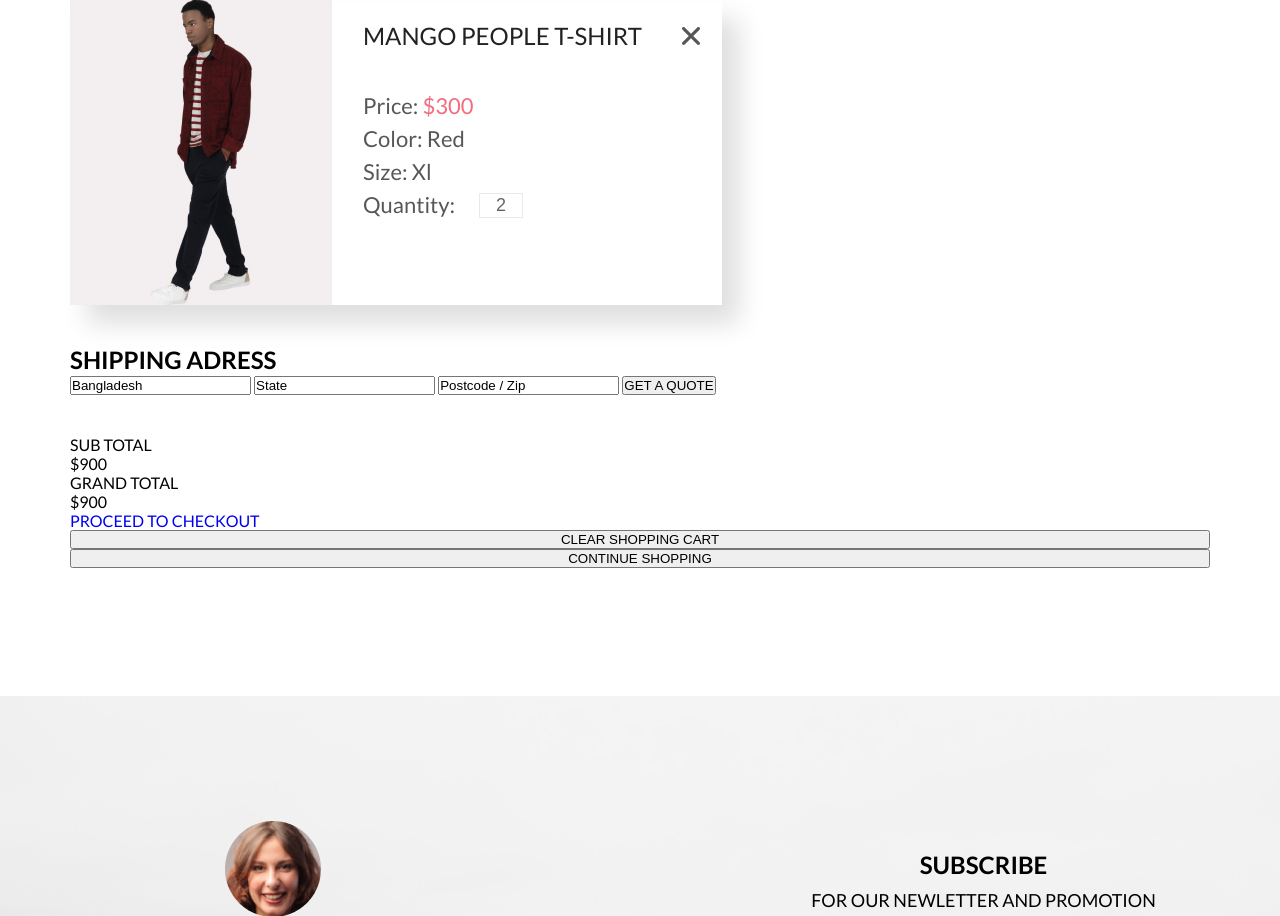
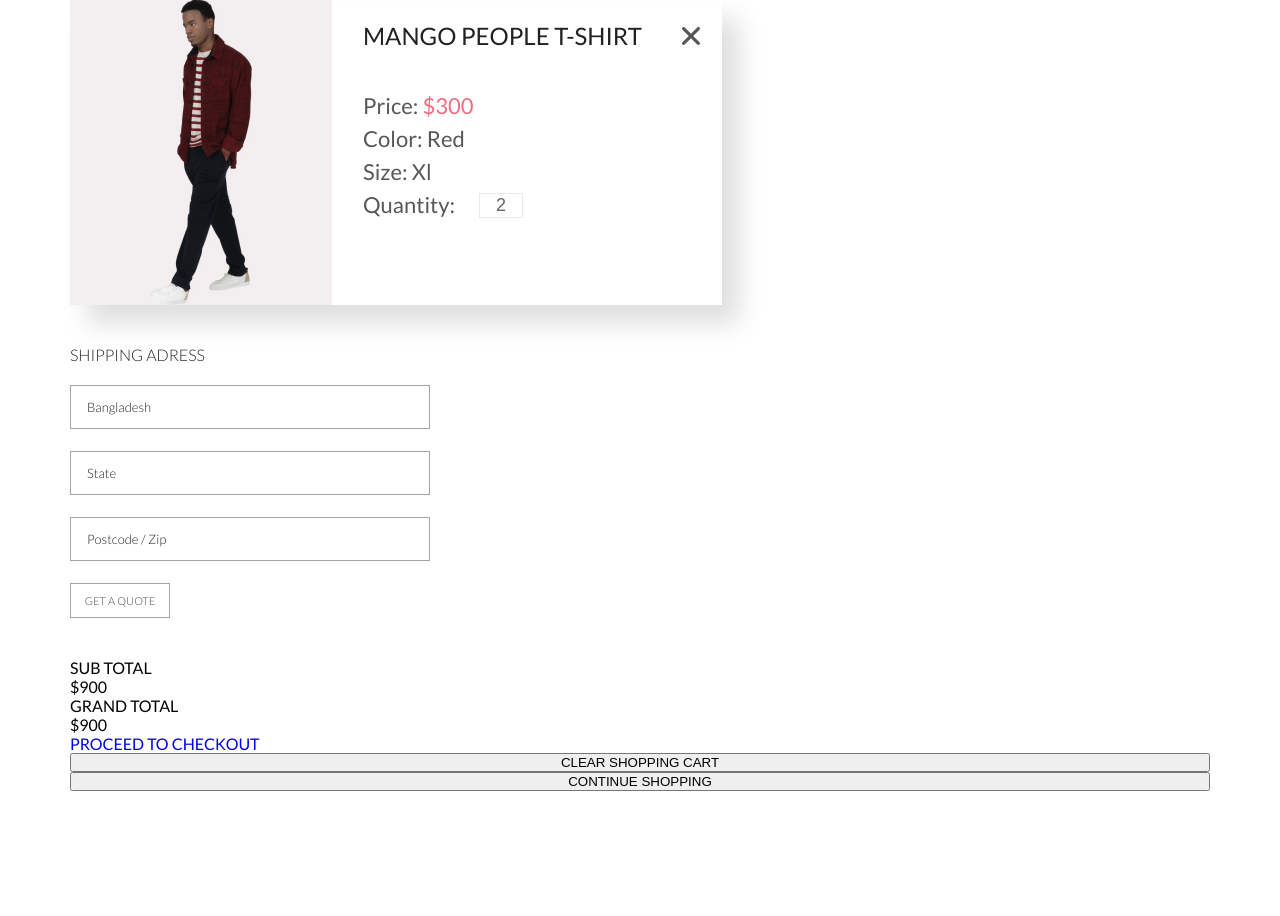
Before and after one commit to StaciBunx/frontend, a PHP site: page /cart.html in a window 1280 px wide. Shown: the part 666-1582 px from the top of the page. Run offline with PHP 8.4, Linux system fonts and the light colour scheme.

Commit message:
feat: add style to address

```diff
--- a/Brand-shop/cart.html
+++ b/Brand-shop/cart.html
@@ -128,10 +128,10 @@
 
                 <div class="address">
                     <h2 class="address__heading">SHIPPING ADRESS</h2>
-                    <form action="#" method="post">
-                        <input type="text" name="country" value="Bangladesh" class="address__input">
-                        <input type="text" name="state" value="State" class="address__input">
-                        <input type="text" name="postcode" value="Postcode / Zip" class="address__input">
+                    <form action="#" method="post" class="address__form">
+                        <input type="text" name="country" placeholder="Bangladesh" class="address__input">
+                        <input type="text" name="state" placeholder="State" class="address__input">
+                        <input type="text" name="postcode" placeholder="Postcode / Zip" class="address__input">
                         <button class="address__button">GET A QUOTE</button>
                     </form>
                 </div>
--- a/Brand-shop/style.css
+++ b/Brand-shop/style.css
@@ -536,9 +536,9 @@
   font-size: 18px;
   line-height: normal;
   color: #656565;
-  box-sizing: border-box;
   width: 44px;
   height: 25px;
+  box-sizing: border-box;
   background-color: #FFFFFF;
   border: 1px solid #EAEAEA;
   text-indent: 16px;
@@ -554,6 +554,62 @@
 }
 .cart__close:hover path {
   fill: #F16D7F;
+}
+
+.address__heading {
+  font-style: normal;
+  font-weight: 300;
+  font-size: 16px;
+  line-height: normal;
+  color: #222;
+  margin-bottom: 21px;
+}
+.address__form {
+  display: grid;
+  gap: 22px;
+}
+.address__input {
+  width: 360px;
+  height: 44px;
+  text-indent: 16px;
+  box-sizing: border-box;
+  background-color: #FFFFFF;
+  border: 1px solid #A4A4A4;
+  outline: none;
+}
+.address__input:focus {
+  outline: 2px solid #F16D7F;
+  border-color: #F16D7F;
+}
+.address__input::-moz-placeholder {
+  color: #222;
+  font-family: Lato;
+  font-size: 13px;
+  font-style: normal;
+  font-weight: 300;
+  line-height: normal;
+}
+.address__input::placeholder {
+  color: #222;
+  font-family: Lato;
+  font-size: 13px;
+  font-style: normal;
+  font-weight: 300;
+  line-height: normal;
+}
+.address__button {
+  width: 100px;
+  height: 35px;
+  color: #4A4A4A;
+  font-family: Lato;
+  font-size: 11px;
+  font-style: normal;
+  font-weight: 300;
+  line-height: normal;
+  border-radius: 0;
+  box-sizing: border-box;
+  background-color: white;
+  border: 1px solid #A4A4A4;
 }
 
 @keyframes animate_grow {
```
Also changed, not shown: Brand-shop/_cart.scss (+54 -1 lines), 1 other file.
